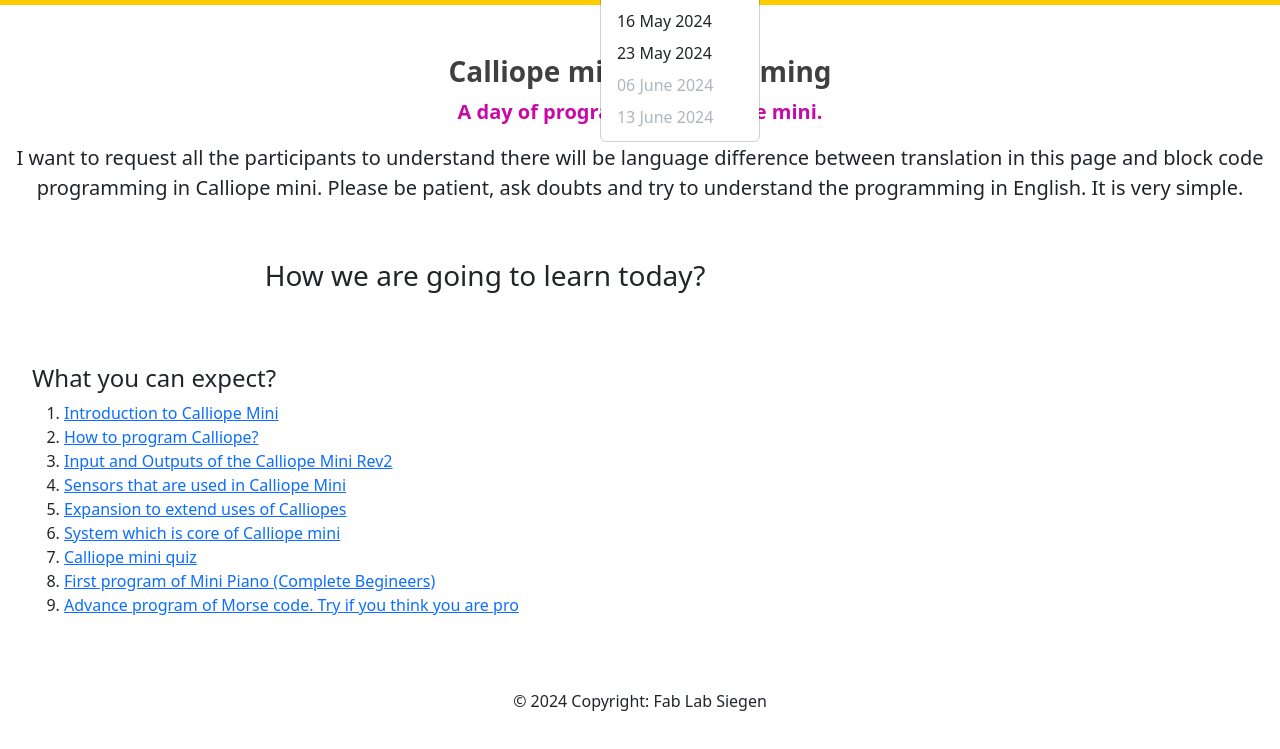
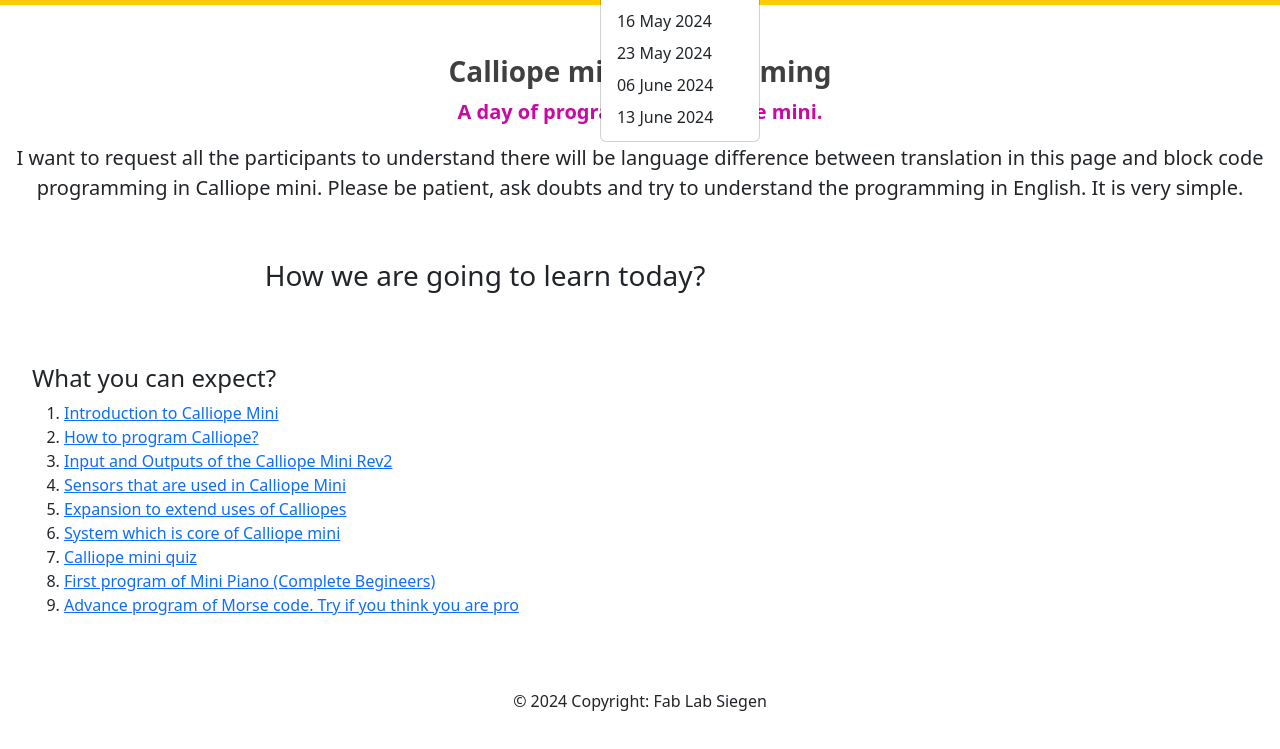
Before and after one commit to fablabwerkstatt/fablabwerkstatt.github.io, a plain HTML site: page designday02.html in a window 1280 px wide. Both pictures are taken after a click on the button "Weekly activity". Shown: the part 121-870 px from the top of the page. Drawn offline with nearby package versions, Linux system fonts and the light colour scheme.

Commit message:
Update designday02.html

```diff
--- a/designday02.html
+++ b/designday02.html
@@ -45,8 +45,8 @@
                     <li><a class="dropdown-item" href="designday01.html">02 May 2024</a></li>
                       <li><a class="dropdown-item" href="designday02.html">16 May 2024</a></li>
                       <li><a class="dropdown-item" href="designday03.html">23 May 2024</a></li>
-                      <li><a class="dropdown-item disabled" href="#">06 June 2024</a></li>
-                      <li><a class="dropdown-item disabled" href="#">13 June 2024</a></li>
+                       <li><a class="dropdown-item" href="designday04.html">06 June 2024</a></li>
+                      <li><a class="dropdown-item" href="designday05.html">13 June 2024</a></li>
                   </ul>
                 </li>
                 <li class="nav-item dropdown">
```
